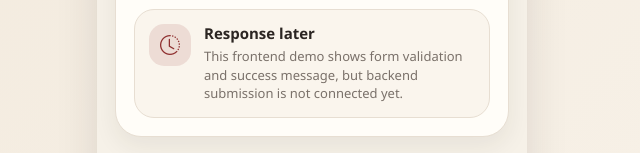
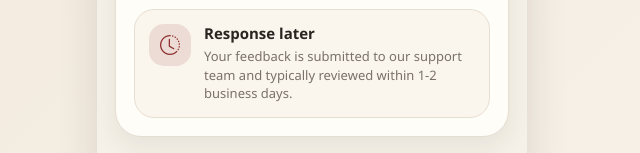
Before and after one commit to faisal1543/AD-PROJECT, a plain HTML site: page sifu-maged-ui/feedback.html in a window 1280 px wide. Shown: the part 1045-1198 px from the top of the page, without its empty margins (328-968 px from the left). Drawn offline with nearby package versions, Linux system fonts and the light colour scheme.

Commit message:
Complete README backend API docs for all subsystems, fix feedback.html stale copy, add Completion Matrix

```diff
--- a/sifu-maged-ui/feedback.html
+++ b/sifu-maged-ui/feedback.html
@@ -119,7 +119,7 @@
         <i class="bi bi-clock-history"></i>
         <div>
           <h4>Response later</h4>
-          <p>This frontend demo shows form validation and success message, but backend submission is not connected yet.</p>
+          <p>Your feedback is submitted to our support team and typically reviewed within 1-2 business days.</p>
         </div>
       </div>
     </section>
```
Also changed, not shown: README.md, 1 other file.
